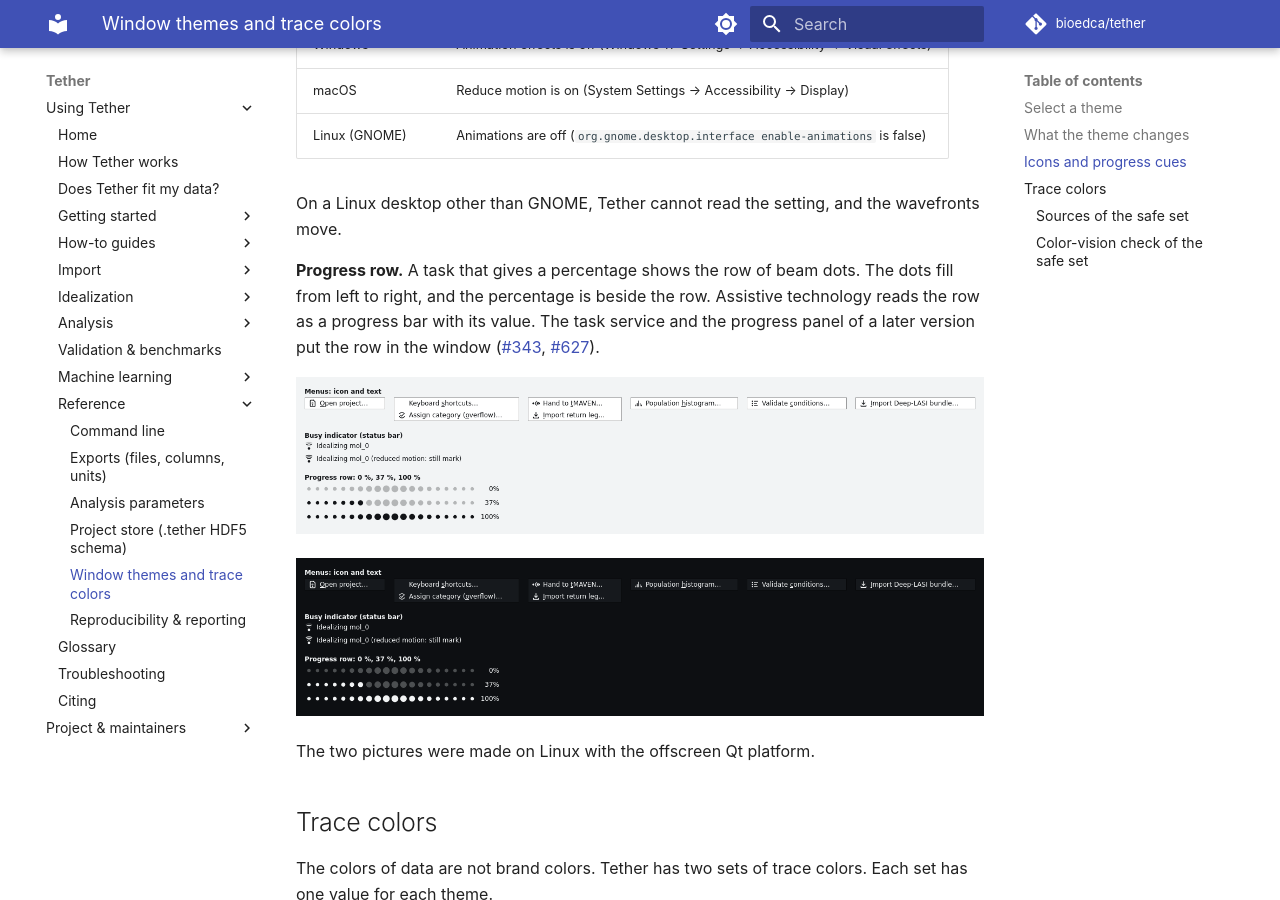
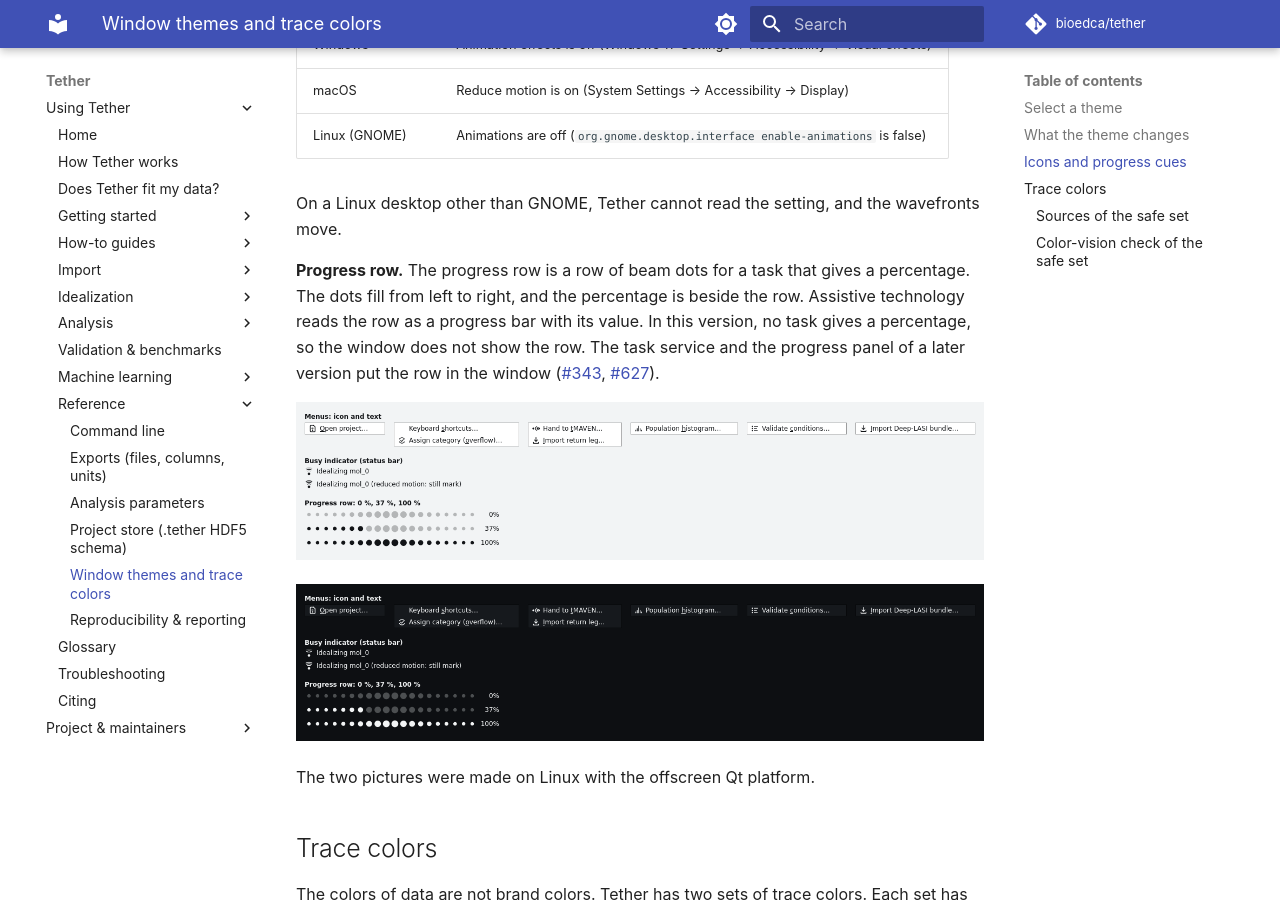
Before and after one commit to bioedca/tether, an MkDocs documentation site: the page built from docs/reference/gui-theme.md, in a window 1280 px wide and 900 px high, scrolled down 3081 px. Built offline with MkDocs 1.6.1 and Material for MkDocs 9.7.7, drawn with Linux system fonts in a browser that asks for light colours; comment, search, counter and statistics services are not loaded; the version menu is left out.

Commit message:
fix(gui): show the busy task name as plain text; say the progress row is not placed yet (#677)
The busy indicator label used Qt's AutoText, so markup in a molecule key
was drawn as rich text. Set the label to PlainText; a regression test
shows a name with markup at its literal width.

The theme reference said a task with a percentage shows the progress
row. No task of this version gives one, so say the window does not show
the row yet.

```diff
--- a/docs/reference/gui-theme.md
+++ b/docs/reference/gui-theme.md
@@ -90,10 +90,12 @@
 On a Linux desktop other than GNOME, Tether cannot read the setting, and the wavefronts
 move.
 
-**Progress row.** A task that gives a percentage shows the row of beam dots. The dots fill
-from left to right, and the percentage is beside the row. Assistive technology reads the
-row as a progress bar with its value. The task service and the progress panel of a later
-version put the row in the window ([#343](https://github.com/bioedca/tether/issues/343),
+**Progress row.** The progress row is a row of beam dots for a task that gives a
+percentage. The dots fill from left to right, and the percentage is beside the row.
+Assistive technology reads the row as a progress bar with its value. In this version, no
+task gives a percentage, so the window does not show the row. The task service and the
+progress panel of a later version put the row in the window
+([#343](https://github.com/bioedca/tether/issues/343),
 [#627](https://github.com/bioedca/tether/issues/627)).
 
 ![The menus with their icons, the busy indicator and the progress row in the light theme](../assets/gui/indicators-light.png)
```
Also changed, not shown: 2 other files.
